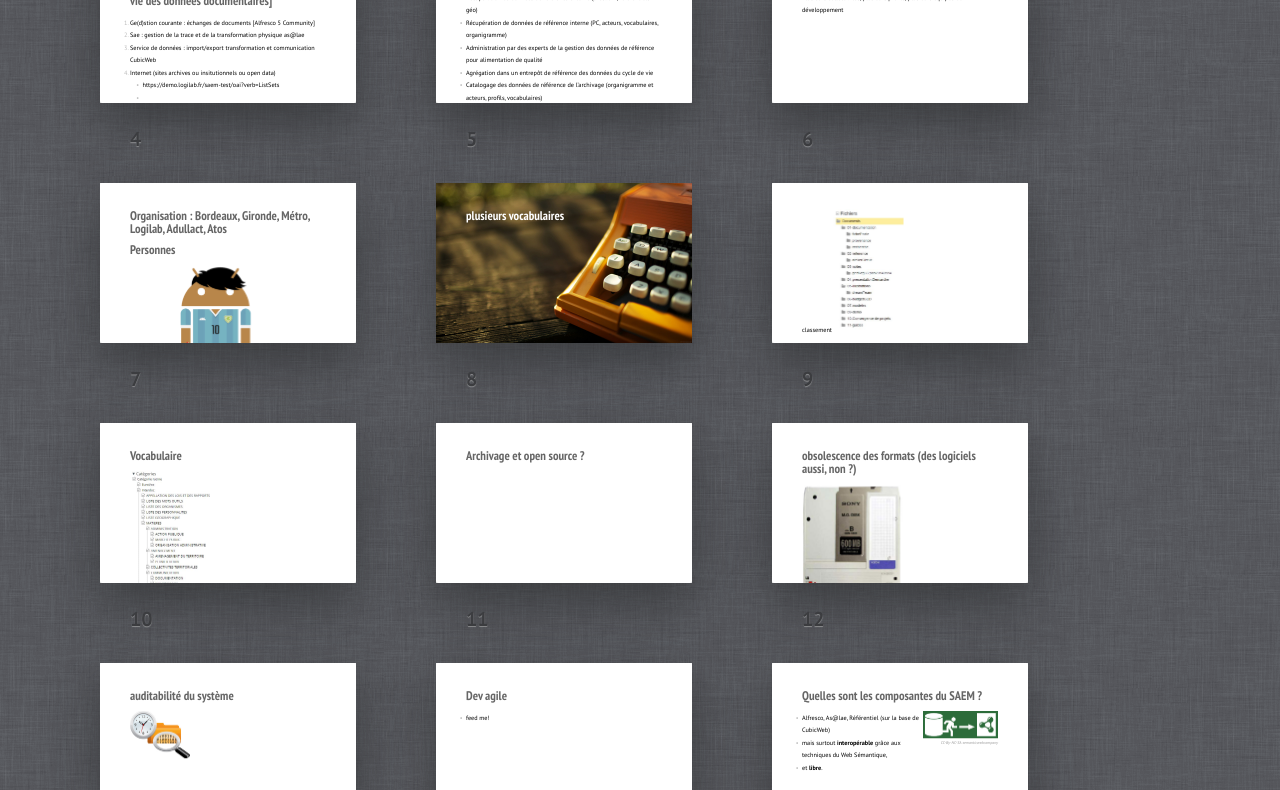
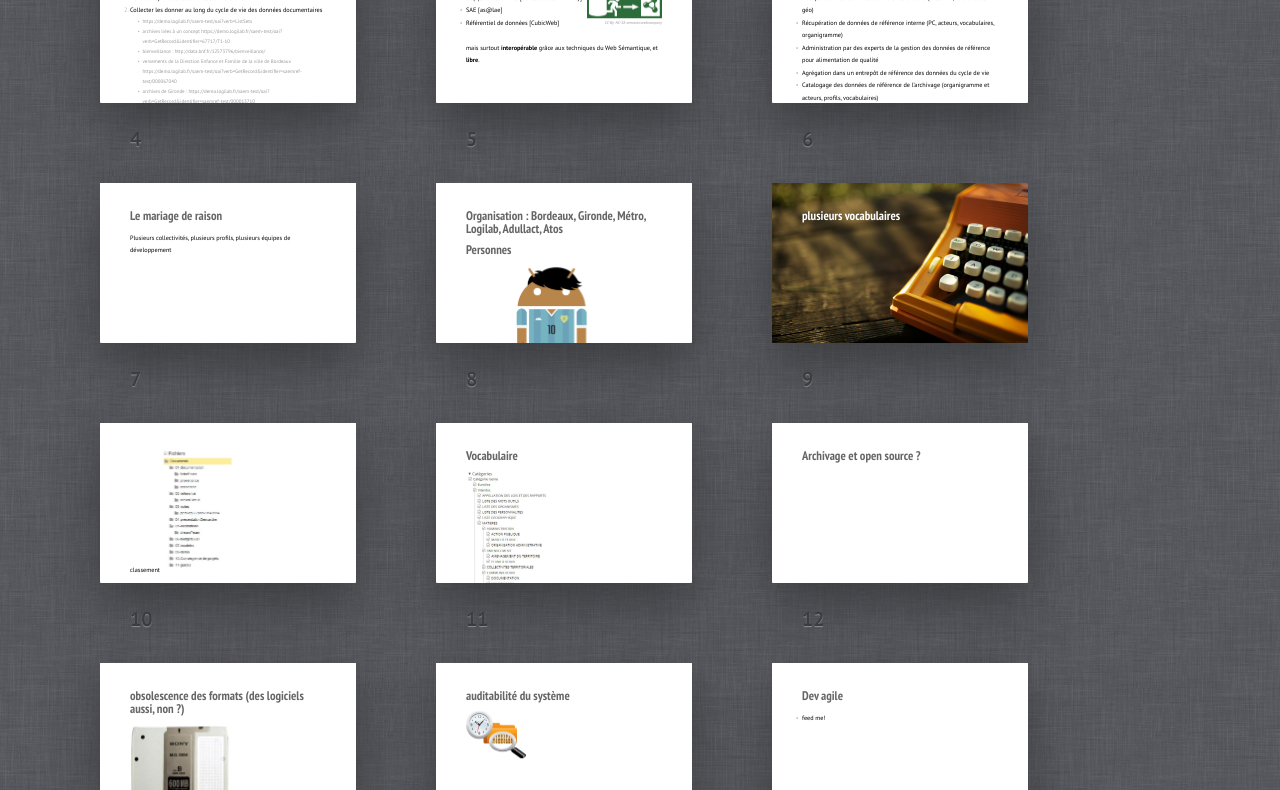
Before and after one commit to akakeronos/prezOSS, a plain HTML site: page index.html in a window 1280 px wide. Shown: the part 577-1367 px from the top of the page. Drawn offline with Linux system fonts and the light colour scheme.

Commit message:
séparation objectifs / composantes + merge slide pascal/syt

```diff
--- a/index.html
+++ b/index.html
@@ -33,6 +33,11 @@ p.legend {
   font-size:16px;
   float: right;
 }
+ul.exemple li{
+  text-decoration: none;
+  font-size:20px;
+  color:#999;
+}
 	  </style>
   </head>
   <body class="list">
@@ -40,8 +45,8 @@ p.legend {
 		<h1>Présentation du projet d'archivage électronique open source et mutualisé SAEM</h1>
 		<p>Un projet avec plein de partenaires, de l'agilité, du soleil et des bits ouverts</p>
 	</header>
-	<section class="slide cover" id="Cover">
-	<div>
+
+	<section class="slide cover" id="Cover"><div>
 	  <h2>Paris Open Source Summit - 19 novembre 2015</h2>
 	  <img src="pictures/bandgoSAEM.jp.png" class="title" style="width: 100%"/>
 	  <p>Pascal Romain (Product Owner) <a href="http://twitter.com/keronos">@keronos</a></p>
@@ -49,44 +54,51 @@ p.legend {
 	  <p>Pierre-Etienne Cassagnau (Sys Admin Officer)</p>
         <img src="pictures/girondedepartement1.fw.png" style="float: left; margin-bottom: 20px;"/>
         <img src="pictures/logilab.svg" style="float: right;"/>
+	</div></section>
 
-	</div></section>
-	<section class="slide">
-		<div>
+	<section class="slide"><div>
 	  <h2>SAEM Features</h2>
 	  <ol>
 	    <li><a href="http://saem.e-bordeaux.org">Blog en ligne </a></li>
 	    <li>Référencement sur les réseaux pro et sociaux <a href="http://twitter.com/projetsaem">@projetsaem</a></li>
 	    <li>Delphine Jamet <a href="https://demo.logilab.fr/saem-test/11677?vid=owlabox">e-archiviste</a></li>
 	  </ol>
-			<p class="note">Shower ['ʃəuə] noun. A person or thing that shows.</p>
-		</div>
-	</section>
-	<section class="slide">
-		<div>
+	</div></section>
+
+	<section class="slide"><div>
 	  <h2>Archivage et électronique</h2>
 	  <p>Un mariage impossible ?.</p>
-		</div>
-	</section>
-	<section class="slide">
-	<div>
-		<h2>Objectif : Rendre disponible les données de référence [et utiles à la gestion du cycle de vie des données documentaires]</h2>
+	</div></section>
+
+	<section class="slide"><div>
+	  <h2>Objectifs</h2>
         <ol>
-			<li>Ge(d)stion courante : échanges de documents [Alfresco 5 Community]</li>
-			<li>Sae : gestion de la trace et de la transformation physique as@lae </li>
-			<li>Service de données : import/export transformation et communication CubicWeb	</li>
-			<li>Internet (sites archives ou insitutionnels ou open data)
-				<ul>
+          <li>Rendre disponible les données de référence</li>
+          <li>Collecter les donner au long du cycle de vie des données documentaires
+            <ul class="exemple">
               <li>https://demo.logilab.fr/saem-test/oai?verb=ListSets</li>
-					<li></li>un concept et toutes les archives liées ? https://demo.logilab.fr/saem-test/oai?verb=GetRecord&identifier=67717/T1-10</li>
+              <li>archives liées à un concept https://demo.logilab.fr/saem-test/oai?verb=GetRecord&amp;identifier=67717/T1-10</li>
               <li>bienveillance : http://data.bnf.fr/12573796/bienveillance/</li>
-					<li>tous les versements de la Direction Enfance et Famille de la ville de Bordeaux https://demo.logilab.fr/saem-test/oai?verb=GetRecord&identifier=saemref-test/000067040</li>
-					<li>toutes les archives de Gironde : https://demo.logilab.fr/saem-test/oai?verb=GetRecord&identifier=saemref-test/000013710</li>
+              <li>versements de la Direction Enfance et Famille de la ville de Bordeaux https://demo.logilab.fr/saem-test/oai?verb=GetRecord&amp;identifier=saemref-test/000067040</li>
+              <li>archives de Gironde : https://demo.logilab.fr/saem-test/oai?verb=GetRecord&amp;identifier=saemref-test/000013710</li>
             </ul>
           </li>
         </ol>
-		</div>
-	</section>
+      </div></section>
+
+	<section class="slide"><div>
+	  <h2>Composantes du SAEM</h2>
+	  <ul style="width: 60%; float: left;">
+	    <li>Ge(d)stion courante [Alfresco 5 Community]</li>
+	    <li>SAE  [as@lae] </li>
+	    <li>Référentiel de données [CubicWeb]</li>
+	  </ul>
+        <img src="pictures/gowebsem.jpg" style="float: right;"/>
+        <p class="legend">CC-By-NC-SA semanticwebcompany</p>
+        <div style="clear: both;"></div>
+	  <p>mais surtout <b>interopérable</b> grâce aux techniques du Web Sémantique, et <b>libre</b>.</p>
+	</div></section>
+
 	<section class="slide">
 		<div>
 			<h2>Fonctionnalités :</h2>
@@ -120,6 +132,11 @@ p.legend {
 		</div>
 	</section>
 	<section class="slide cover" id="Picture">
+	<style>
+			#Picture h2 {
+				color:#FFF;
+				}
+	</style>
 	<div>
 		<h2>plusieurs vocabulaires</h2>
 		<img src="pictures/picture.jpg" alt="">
@@ -164,36 +181,11 @@ p.legend {
 		</div>
 	</section>
 
-	<style>
-			#Picture h2 {
-				color:#FFF;
-				}
-			#SeeMore h2 {
-				font-size:100px
-				}
-			#SeeMore img {
-				width:0.72em;
-				height:0.72em;
-				}
-		</style>
-	</div></section>
-
 	<section class="slide"><div>
 		<h2>Dev agile</h2>
 		<ul style="width: 60%; float: left;">
 			<li>feed me!</li>
 		</ul>
-	</div></section>
-
-	<section class="slide"><div>
-	  <h2>Quelles sont les composantes du SAEM ?</h2>
-	  <ul style="width: 60%; float: left;">
-	    <li>Alfresco, As@lae, Référentiel (sur la base de CubicWeb)</li>
-	    <li>mais surtout <b>interopérable</b> grâce aux techniques du Web Sémantique,</li>
-	    <li>et <b>libre</b>.</li>
-	  </ul>
-        <img src="pictures/gowebsem.jpg" style="float: right;"/>
-        <p class="legend">CC-By-NC-SA semanticwebcompany</p>
 	</div></section>
 
 	<section class="slide"><div>
```
Lines whose indentation alone changed are shown as unchanged.
